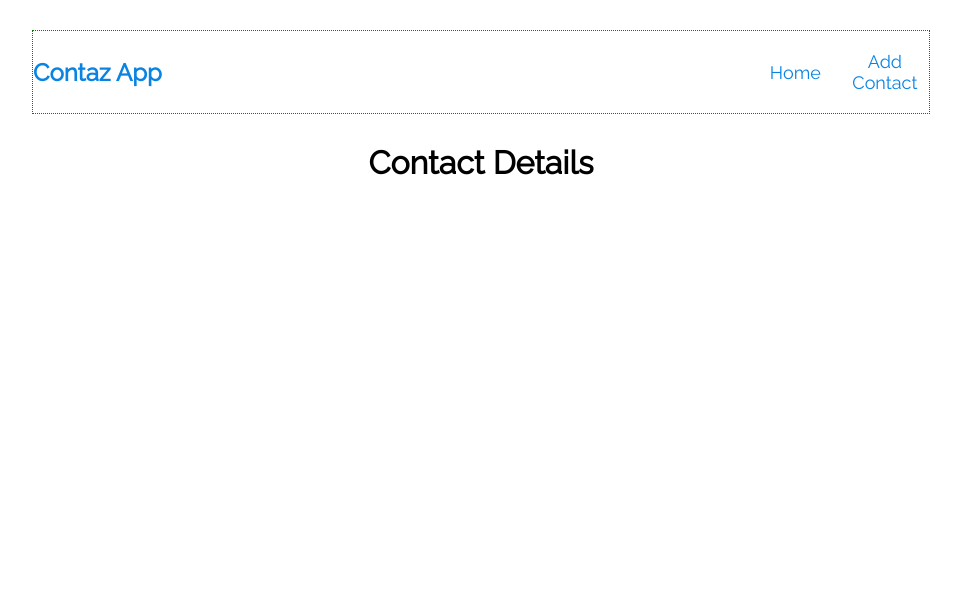
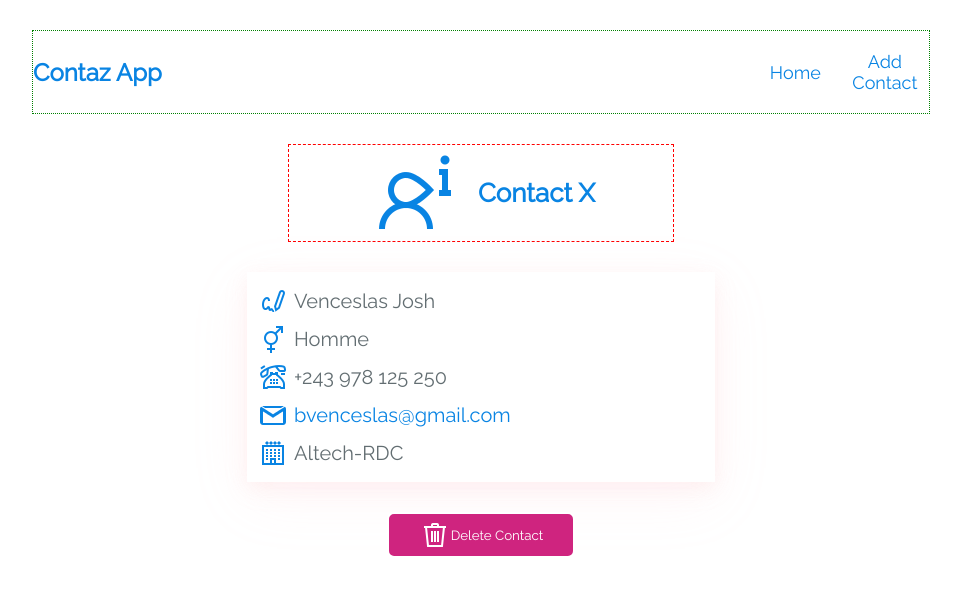
Before and after one commit to bvenceslas/contaz, a React (Create React App) app: page /contact/1 in a window 1280 px wide. Shown: the top 594 px of the page, without its empty margins (159-1120 px from the left). Built offline with nearby package versions, Linux system fonts and the light colour scheme.

Commit message:
contact details components

```diff
--- a/src/components/ContactDetails/ContactDetails.jsx
+++ b/src/components/ContactDetails/ContactDetails.jsx
@@ -1,7 +1,53 @@
+import './index.css';
+import contactInfo from '../../assets/contact-info.png';
+import name from '../../assets/name.png';
+import gender from '../../assets/gender.png';
+import drop from '../../assets/delete-contact.png';
+import email from '../../assets/email.png';
+import phoneNumber from '../../assets/phone-number.png';
+import factory from '../../assets/work.png';
+
 const ContactDetails = () => {
     return (
     <div className="contact-details">
-        <h1>Contact Details</h1>
+        <div className="contact-info-header">
+            <img src={contactInfo} alt="contact list" />
+            <h2>Contact X</h2>
+        </div>
+
+        <div className="contact-wrapper">
+            <div className="contact">
+                <div className="name">
+                    <img src={name} alt="contact name" />
+                    <p>Venceslas Josh</p>
+                </div>
+                <div className="gender">
+                    <img src={gender} alt="contact gender" />
+                    <p>Homme</p>
+                </div>
+                <div className="phone-number">
+                    <img src={phoneNumber} alt="contact phone number" />
+                    <p>+243 978 125 250</p>
+                </div>
+                <div className="email">
+                    <img src={email} alt="contact email" />
+                    <p>bvenceslas@gmail.com</p>
+                </div>
+                <div className="factory">
+                    <img src={factory} alt="contact factory" />
+                    <p>Altech-RDC</p>
+                </div>
+
+            </div>
+
+            <div className="delete-btn">
+                <button>
+                    <img src={drop} alt="delete contact" />
+                    Delete Contact
+                </button>
+            </div>
+        </div>
+
     </div> );
 }
 
--- a/src/components/ContactDetails/index.css
+++ b/src/components/ContactDetails/index.css
@@ -0,0 +1,34 @@
+/* Contact details styles */
+
+.contact-info-header {
+    width: 30%;
+    display: flex;
+    align-items: center;
+    justify-content: center;
+    margin: 0 auto;
+    border: 1px dashed red;
+}
+
+.contact-info-header h2 {
+    color: #0984e3;
+    font-size: 26px;
+    margin-left: 15px;
+}
+
+.delete-btn {
+    width: 50%;
+    margin: 0 auto;
+    text-align: center;
+}
+
+button{
+    margin: 0px auto;
+    padding: 5px 30px;
+    color: #fff;
+    display: flex;
+    align-items: center;
+    background-color: rgb(207, 36, 127);
+    border: 2px solid #fff;
+    border-radius: 7px;
+    cursor: pointer;
+}
--- a/src/components/CreateContact/CreateContact.jsx
+++ b/src/components/CreateContact/CreateContact.jsx
@@ -13,7 +13,7 @@ const CreateContact = () => {
     }
     return (
         <div className="create-contact">
-            <div className="header">
+            <div className="header-create-contact">
                 <img src={addContact} alt="add contact" />
                 <h2>Add a new contact</h2>
             </div>
--- a/src/components/CreateContact/index.css
+++ b/src/components/CreateContact/index.css
@@ -1,4 +1,19 @@
 /* Create contact styles */
+
+.header-create-contact {
+    width: 30%;
+    display: flex;
+    align-items: center;
+    justify-content: center;
+    margin: 0 auto;
+    border: 1px dashed red;
+}
+
+.header-create-contact h2 {
+    color: #0984e3;
+    font-size: 26px;
+    margin-left: 15px;
+}
 
 .contact-inputs{
     width: 50%;
--- a/src/components/Home/index.css
+++ b/src/components/Home/index.css
@@ -1,16 +1,17 @@
 /* contact list styles */
 
 .header {
-    width: 21%;
+    width: 30%;
     display: flex;
     align-items: center;
-    justify-content: space-between;
+    justify-content: center;
     margin: 0 auto;
+    border: 1px dashed red;
 }
 
 .header h2 {
     color: #0984e3;
-    font-size: 30px;
+    margin-left: 15px;
 }
 
 .home {
```
Also changed, not shown: src/assets/contact-info.png (added), src/assets/delete-contact.png (added).
